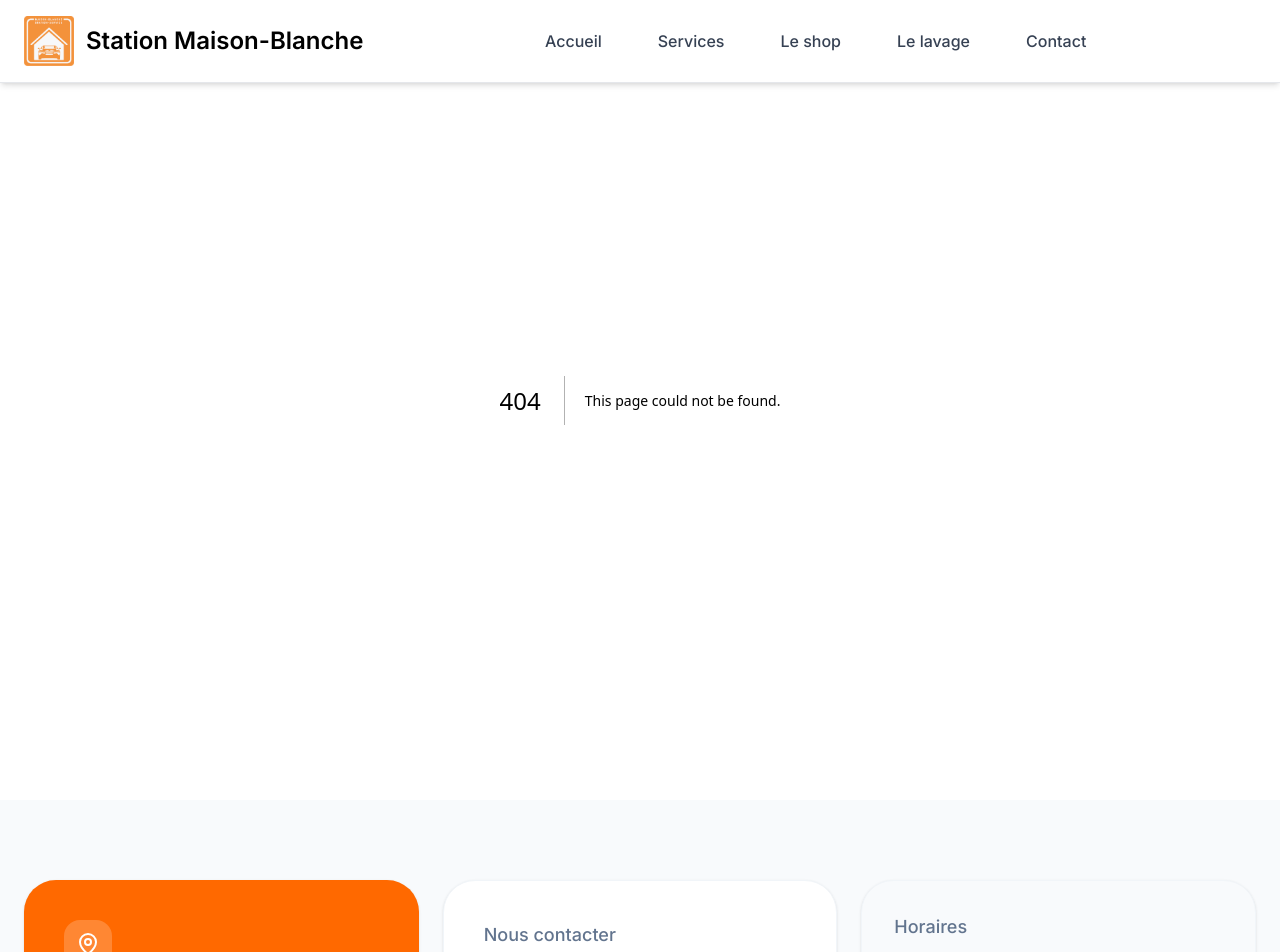
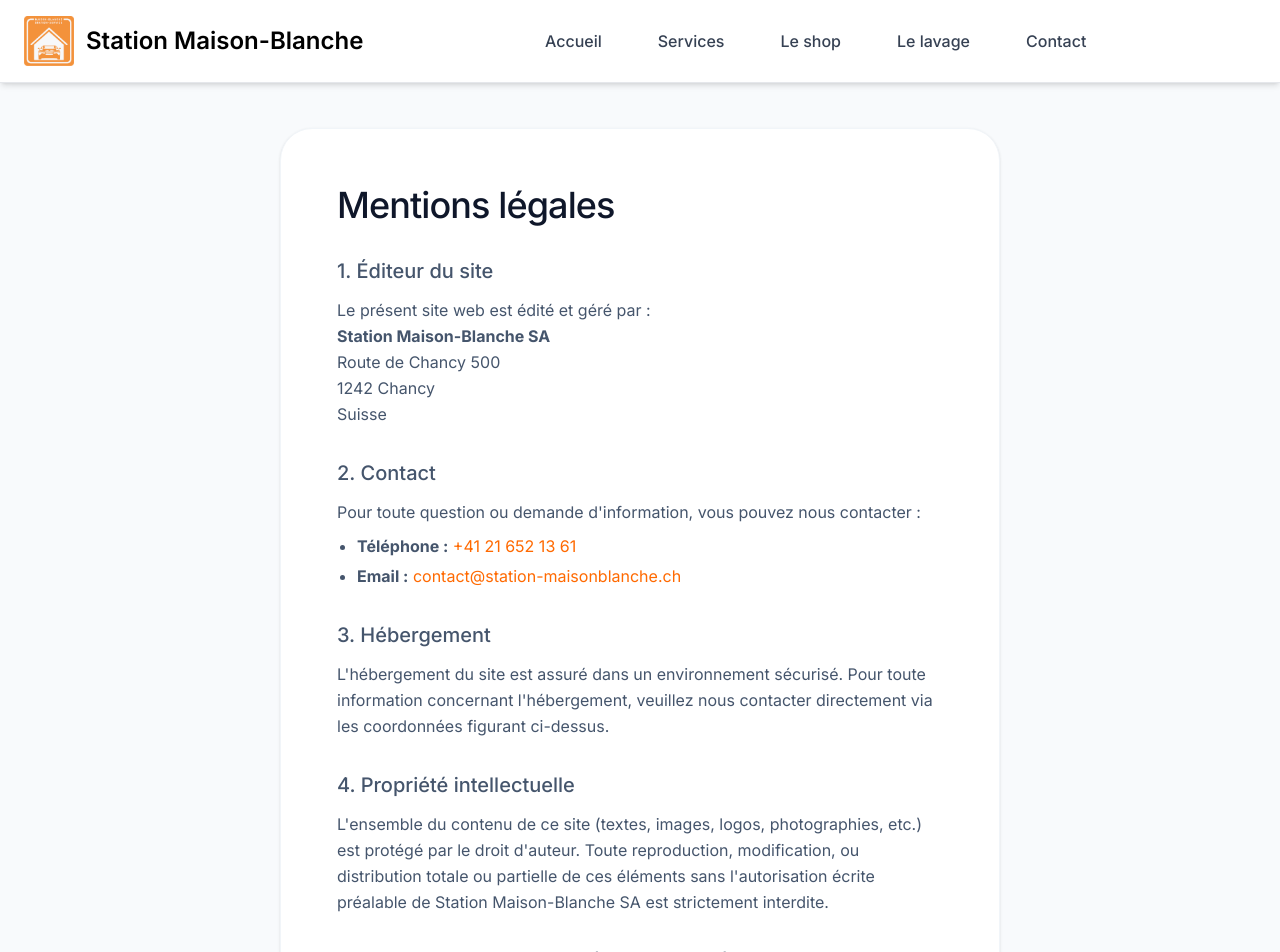
Before and after one commit to anthohn/station-maisonblanche, a Next.js app: page /mentions-legales in a window 1280 px wide. Before the commit this address had no page. Shown: the top 952 px of the page. Built offline with nearby package versions, Linux system fonts and the light colour scheme.

Commit message:
mentions légales

```diff
--- /dev/null
+++ b/app/mentions-legales/page.tsx
@@ -0,0 +1,81 @@
+import type { Metadata } from "next";
+
+export const metadata: Metadata = {
+    title: "Mentions Légales | Station Maison-Blanche",
+    description: "Mentions légales et informations de contact de la Station Maison-Blanche SA, située à Chancy (Genève).",
+    robots: {
+        index: false,
+        follow: true,
+    },
+};
+
+export default function MentionsLegalesPage() {
+    return (
+        <main className="min-h-screen bg-slate-50 pt-32 pb-24">
+            <div className="container mx-auto px-6 max-w-3xl">
+                <div className="bg-white p-10 md:p-14 rounded-[2rem] shadow-sm border border-slate-100">
+                    <h1 className="text-3xl md:text-4xl font-medium text-[--color-brand-dark] tracking-tight mb-8">
+                        Mentions légales
+                    </h1>
+
+                    <div className="space-y-8 text-slate-600 leading-relaxed">
+                        <section>
+                            <h2 className="text-xl font-medium text-[--color-brand-dark] mb-3">
+                                1. Éditeur du site
+                            </h2>
+                            <p>
+                                Le présent site web est édité et géré par :<br />
+                                <strong>Station Maison-Blanche SA</strong><br />
+                                Route de Chancy 500<br />
+                                1242 Chancy<br />
+                                Suisse
+                            </p>
+                        </section>
+
+                        <section>
+                            <h2 className="text-xl font-medium text-[--color-brand-dark] mb-3">
+                                2. Contact
+                            </h2>
+                            <p>
+                                Pour toute question ou demande d'information, vous pouvez nous contacter :
+                            </p>
+                            <ul className="list-disc pl-5 mt-2 space-y-1">
+                                <li><strong>Téléphone :</strong> <a href="tel:+41216521361" className="text-orange-500 hover:underline">+41 21 652 13 61</a></li>
+                                <li><strong>Email :</strong> <a href="mailto:contact@station-maisonblanche.ch" className="text-orange-500 hover:underline">contact@station-maisonblanche.ch</a></li>
+                            </ul>
+                        </section>
+
+                        <section>
+                            <h2 className="text-xl font-medium text-[--color-brand-dark] mb-3">
+                                3. Hébergement
+                            </h2>
+                            <p>
+                                L'hébergement du site est assuré dans un environnement sécurisé.
+                                Pour toute information concernant l'hébergement, veuillez nous contacter directement via les coordonnées figurant ci-dessus.
+                            </p>
+                        </section>
+
+                        <section>
+                            <h2 className="text-xl font-medium text-[--color-brand-dark] mb-3">
+                                4. Propriété intellectuelle
+                            </h2>
+                            <p>
+                                L'ensemble du contenu de ce site (textes, images, logos, photographies, etc.) est protégé par le droit d'auteur.
+                                Toute reproduction, modification, ou distribution totale ou partielle de ces éléments sans l'autorisation écrite préalable de Station Maison-Blanche SA est strictement interdite.
+                            </p>
+                        </section>
+
+                        <section>
+                            <h2 className="text-xl font-medium text-[--color-brand-dark] mb-3">
+                                5. Protection des données (RGPD / nLPD)
+                            </h2>
+                            <p>
+                                Aucune donnée personnelle n'est collectée à votre insu sur le site. Les seules informations que nous pouvons être amenés à traiter sont celles que vous nous communiquez volontairement (par exemple via e-mail). Elles sont utilisées uniquement pour répondre à vos demandes et ne sont jamais cédées à des tiers.
+                            </p>
+                        </section>
+                    </div>
+                </div>
+            </div>
+        </main>
+    );
+}
--- a/app/shop/ShopContent.tsx
+++ b/app/shop/ShopContent.tsx
@@ -1,7 +1,7 @@
 'use client';
 import { motion } from 'framer-motion';
 import Image from 'next/image';
-import { Coffee, CreditCard, ShoppingBag, Store, HeartHandshake, MapPin, Sun } from 'lucide-react';
+import { Coffee, CreditCard, ShoppingBag, HeartHandshake, MapPin, Sun } from 'lucide-react';
 
 const itemVariants = {
     hidden: { opacity: 0, y: 20 },
@@ -13,38 +13,27 @@
         <main className="min-h-screen bg-slate-50 pt-32 pb-24">
             <div className="container mx-auto px-6 max-w-7xl">
 
-                {/* --- HERO SECTION --- */}
+                {/* --- HEADER SIMPLE (Aligné avec les autres pages) --- */}
                 <motion.div
                     initial={{ opacity: 0, y: 20 }}
                     animate={{ opacity: 1, y: 0 }}
-                    transition={{ duration: 0.6 }}
-                    className="relative w-full h-[400px] md:h-[500px] rounded-[2rem] overflow-hidden mb-12 shadow-sm group"
+                    transition={{ duration: 0.5 }}
+                    className="max-w-3xl mb-12"
                 >
-                    <div className="absolute inset-0">
-                        <Image src="/shop.jpg" alt="Intérieur du shop épicerie Station Maison-Blanche à Chancy, Genève" fill className="object-cover transition-transform duration-700 group-hover:scale-105" priority />
-                    </div>
-                    <div className="absolute inset-0 bg-black/10 bg-gradient-to-t from-black/80 via-black/20 to-transparent" />
-
-                    <div className="absolute bottom-0 left-0 p-8 md:p-16 w-full max-w-3xl z-10">
-                        <div className="inline-flex items-center gap-2 bg-orange-500 text-white px-4 py-1.5 rounded-full text-sm font-medium mb-6">
-                            <Store size={16} />
-                            Épicerie Indépendante
-                        </div>
-                        <h1 className="text-4xl md:text-6xl font-medium text-white tracking-tight mb-4">
-                            Bien plus qu&apos;une simple station.
-                        </h1>
-                        <p className="text-lg text-white/90">
-                            Faites le plein de bons produits. Notre shop vous accueille tous les jours pour vos courses d&apos;appoint, vos envies gourmandes et le dépannage auto.
-                        </p>
-                    </div>
+                    <h1 className="text-4xl md:text-6xl font-medium text-[--color-brand-dark] tracking-tight mb-6">
+                        Bien plus qu'une <span className="text-orange-500">simple station.</span>
+                    </h1>
+                    <p className="text-xl text-slate-500 leading-relaxed">
+                        Faites le plein de bons produits. Notre shop vous accueille tous les jours pour vos courses d'appoint, vos envies gourmandes et le dépannage auto.
+                    </p>
                 </motion.div>
 
                 {/* --- CHIFFRES CLÉS --- */}
-                <motion.div
+                {/* <motion.div
                     initial={{ opacity: 0 }}
                     animate={{ opacity: 1 }}
                     transition={{ duration: 0.6, delay: 0.2 }}
-                    className="flex flex-wrap justify-between md:justify-start gap-8 md:gap-24 mb-20 px-4 md:px-8 border-b border-slate-200 pb-12"
+                    className="flex flex-wrap justify-between md:justify-start gap-8 md:gap-24 mb-16 px-4"
                 >
                     <div>
                         <p className="text-3xl md:text-4xl font-medium text-[--color-brand-dark]">7j/7</p>
@@ -58,7 +47,7 @@
                         <p className="text-3xl md:text-4xl font-medium text-[--color-brand-dark]">100%</p>
                         <p className="text-sm text-slate-500 mt-1">Indépendant & Local</p>
                     </div>
-                </motion.div>
+                </motion.div> */}
 
                 {/* --- GRILLE BENTO SHOP (3 colonnes x 4 rangées) --- */}
                 <motion.div
@@ -74,24 +63,24 @@
                     {/* 1. Grande Carte : Fleurs & Région (Haut Gauche - 2x2) */}
                     <motion.div variants={itemVariants} className="bg-white rounded-[2rem] shadow-sm border border-slate-100 md:col-span-2 md:row-span-2 flex flex-col overflow-hidden group">
                         <div className="relative h-[55%] w-full overflow-hidden shrink-0">
-                            <Image src="/IMG_6698.JPEG" alt="Fleurs et plantes de saison en vente à la Station Maison-Blanche, Chancy" fill className="object-cover object-center transition-transform duration-700 group-hover:scale-105" />
+                            <Image src="/IMG_6700.JPEG" alt="Fleurs et plantes de saison en vente à la Station Maison-Blanche, Chancy" fill className="object-cover object-center transition-transform duration-700 group-hover:scale-105" />
                         </div>
                         <div className="p-8 md:px-10 md:py-8 flex-1 flex flex-col justify-center">
                             <div className="flex items-center gap-4 mb-4">
-                                <div className="bg-orange-50 w-12 h-12 flex items-center justify-center rounded-2xl transition-colors group-hover:bg-orange-100">
+                                <div className="bg-orange-100 w-12 h-12 flex items-center justify-center rounded-2xl transition-colors group-hover:bg-orange-100">
                                     <HeartHandshake size={24} className="text-orange-500" />
                                 </div>
                                 <h2 className="text-2xl md:text-3xl font-medium text-[--color-brand-dark]">Boutique & Fleurs</h2>
                             </div>
                             <p className="text-slate-500 max-w-md text-base leading-relaxed">
-                                Un accueil chaleureux et des produits sélectionnés pour vous. Retrouvez nos compositions florales de saison, idéales pour offrir ou décorer, ainsi qu&apos;une sélection de spécialités locales.
+                                Un accueil chaleureux et des produits sélectionnés pour vous. Retrouvez nos compositions florales de saison, idéales pour offrir ou décorer, ainsi qu'une sélection de spécialités locales.
                             </p>
                         </div>
                     </motion.div>
 
                     {/* 2. Petite Carte : Café & Boulangerie (Haut Droite) */}
                     <motion.div variants={itemVariants} className="bg-white p-8 rounded-[2rem] shadow-sm flex flex-col justify-between border border-slate-100 group">
-                        <div className="bg-orange-50 w-12 h-12 flex items-center justify-center rounded-2xl transition-colors group-hover:bg-orange-100">
+                        <div className="bg-orange-100 w-12 h-12 flex items-center justify-center rounded-2xl transition-colors group-hover:bg-orange-100">
                             <Coffee size={24} className="text-orange-500" />
                         </div>
                         <div>
@@ -102,8 +91,8 @@
 
                     {/* 3. Petite Carte : Moyens de paiement (Milieu Droite) */}
                     <motion.div variants={itemVariants} className="bg-white p-8 rounded-[2rem] shadow-sm flex flex-col justify-between border border-slate-100 group">
-                        <div className="bg-slate-50 w-12 h-12 flex items-center justify-center rounded-2xl transition-colors group-hover:bg-slate-100">
-                            <CreditCard size={24} className="text-slate-600" />
+                        <div className="bg-orange-100 w-12 h-12 flex items-center justify-center rounded-2xl">
+                            <CreditCard size={24} className="text-orange-500" />
                         </div>
                         <div>
                             <h3 className="text-xl font-medium text-[--color-brand-dark] mb-2">Paiements acceptés</h3>
@@ -113,17 +102,16 @@
 
                     {/* 4. Nouvelle Carte Verticale : La Terrasse (Bas Gauche - 1x2) */}
                     <motion.div variants={itemVariants} className="bg-white rounded-[2rem] shadow-sm border border-slate-100 md:col-span-1 md:row-span-2 flex flex-col overflow-hidden group">
-                        {/* Format Portrait : la photo prend la moitié de la hauteur */}
                         <div className="relative h-[50%] w-full overflow-hidden shrink-0">
                             <Image src="/terrasse.jpg" alt="Terrasse ensoleillée avec glaces Mövenpick à la Station Maison-Blanche, Chancy" fill className="object-cover object-center transition-transform duration-700 group-hover:scale-105" />
                         </div>
                         <div className="p-8 flex-1 flex flex-col justify-center">
-                            <div className="bg-orange-50 w-12 h-12 flex items-center justify-center rounded-2xl mb-4 transition-colors group-hover:bg-orange-100">
+                            <div className="bg-orange-100 w-12 h-12 flex items-center justify-center rounded-2xl mb-4 transition-colors group-hover:bg-orange-100">
                                 <Sun size={24} className="text-orange-500" />
                             </div>
                             <h3 className="text-xl font-medium text-[--color-brand-dark] mb-2">Espace Détente</h3>
                             <p className="text-slate-500 text-sm leading-relaxed">
-                                Profitez d&apos;une pause ensoleillée. Installez-vous sur notre terrasse pour déguster une glace Mövenpick ou un café frais.
+                                Profitez d'une pause ensoleillée. Installez-vous sur notre terrasse pour déguster une glace Mövenpick ou un café frais.
                             </p>
                         </div>
                     </motion.div>
@@ -136,14 +124,14 @@
                         <div className="p-8 md:px-10 flex-1 flex flex-col justify-center">
                             <h3 className="text-xl md:text-2xl font-medium text-[--color-brand-dark] mb-3">Gaz, Gril & Auto</h3>
                             <p className="text-slate-500 text-sm md:text-base leading-relaxed">
-                                Le dépannage par excellence. Charbon de bois pour l&apos;été, bouteilles Vitogaz, lave-glace et huiles. L&apos;essentiel, toujours disponible.
+                                Le dépannage par excellence. Charbon de bois pour l'été, bouteilles Vitogaz, lave-glace et huiles. L'essentiel, toujours disponible.
                             </p>
                         </div>
                     </motion.div>
 
                     {/* 6. Grande Carte Horizontale : Épicerie générale (Tout en bas à droite - 2x1) */}
                     <motion.div variants={itemVariants} className="bg-white p-8 md:px-10 rounded-[2rem] shadow-sm border border-slate-100 md:col-span-2 flex flex-col sm:flex-row items-start sm:items-center gap-6 group">
-                        <div className="bg-orange-50 w-16 h-16 shrink-0 flex items-center justify-center rounded-2xl transition-colors group-hover:bg-orange-100">
+                        <div className="bg-orange-100 w-16 h-16 shrink-0 flex items-center justify-center rounded-2xl transition-colors group-hover:bg-orange-100">
                             <ShoppingBag size={28} className="text-orange-500" />
                         </div>
                         <div>
```
